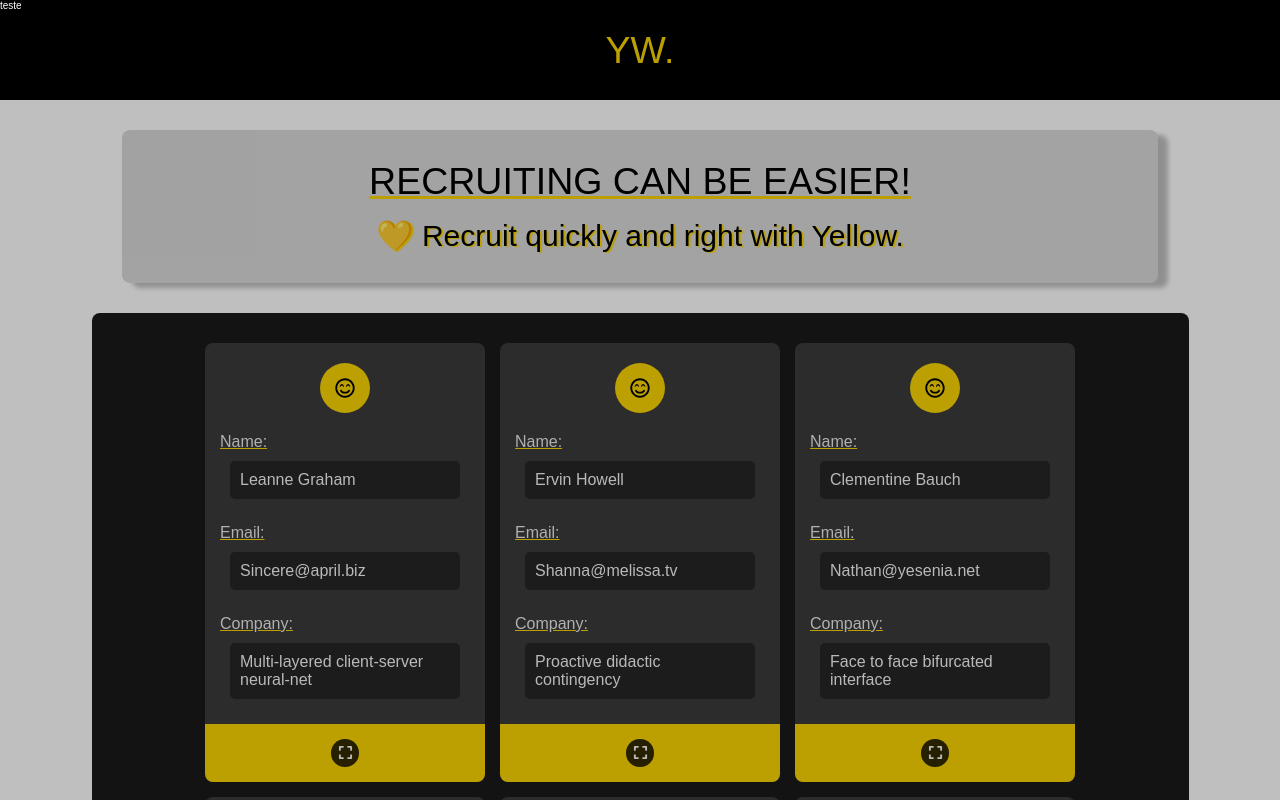
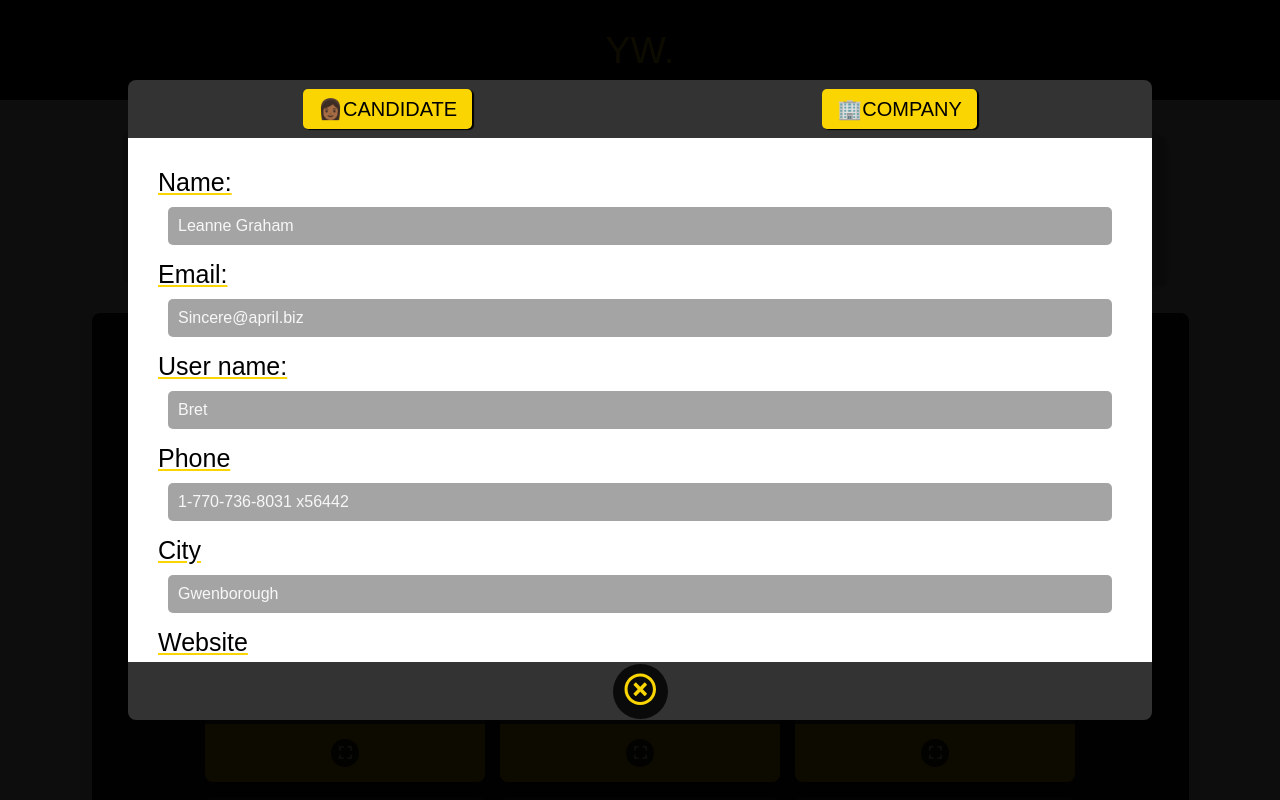
Before and after one commit to tiagoassunc/yellowRec-teste, a React app: page / in a window 1280 px wide. Both pictures are taken after a click on the button 345 px from the left and 752 px from the top of the page. Shown: the top 800 px of the page. Built offline with nearby package versions, Linux system fonts and the light colour scheme; the HTML template or start-up script is replaced by a standard one.

Commit message:
Update CandidateModal component

```diff
--- a/src/components/CandidateModal/CandidateModal.js
+++ b/src/components/CandidateModal/CandidateModal.js
@@ -1,16 +1,108 @@
-import React from "react";
-import { useSelector } from "react-redux";
+import React, { useState } from "react";
+
+import { FaRegTimesCircle } from "react-icons/fa";
 
 import "./CandidateModal.styles.scss";
 
-export const CandidateModal = (candidateId) => {
-  const list = useSelector((state) => state.candidatesList);
+export const CandidateModal = ({ candidate, closeModal }) => {
+  const [activeType, setActiveType] = useState("candidate");
 
-  console.log("candidateId", candidateId);
+  const getCandidateInfo = () => {
+    return (
+      <div className="completeInfo">
+        <div className="section-CompleteInfo">
+          <p className="completeInfo-container-title">Name:</p>
+          <p className="completeInfo-container-content">{candidate.name}</p>
+        </div>
+        <div className="section-CompleteInfo">
+          <p className="completeInfo-container-title">Email:</p>
+          <p className="completeInfo-container-content">{candidate.email}</p>
+        </div>
+        <div className="section-CompleteInfo">
+          <p className="completeInfo-container-title">User name:</p>
+          <p className="completeInfo-container-content">{candidate.username}</p>
+        </div>
+        <div className="section-CompleteInfo">
+          <p className="completeInfo-container-title">Phone</p>
+          <p className="completeInfo-container-content">{candidate.phone}</p>
+        </div>
+        <div className="section-CompleteInfo">
+          <p className="completeInfo-container-title">City</p>
+          <p className="completeInfo-container-content">
+            {candidate.address.city}
+          </p>
+        </div>
+        <div className="section-CompleteInfo">
+          <p className="completeInfo-container-title">Website</p>
+          <p className="completeInfo-container-content">{candidate.website}</p>
+        </div>
+      </div>
+    );
+  };
+
+  const getCompanyInfo = () => {
+    return (
+      <div className="completeInfo">
+        <div className="section-CompleteInfo">
+          <p className="completeInfo-container-title">Company Name:</p>
+          <p className="completeInfo-container-content">
+            {candidate.company.name}
+          </p>
+        </div>
+        <div className="section-CompleteInfo">
+          <p className="completeInfo-container-title">Company Atuation:</p>
+          <p className="completeInfo-container-content">
+            {candidate.company.bs}
+          </p>
+        </div>
+        <div className="section-CompleteInfo">
+          <p className="completeInfo-container-title">More About:</p>
+          <p className="completeInfo-container-content">
+            {candidate.company.catchPhrase}
+          </p>
+        </div>
+      </div>
+    );
+  };
 
   return (
     <div className="modal-container">
-      <div className="candidate-modal"> teste</div>
+      <div className="candidate-modal">
+        <div className="type-handler">
+          <button
+            className="type-handler-bttn"
+            onClick={() => {
+              setActiveType("candidate");
+            }}
+          >
+            👩🏾Candidate
+          </button>
+          <button
+            className="type-handler-bttn"
+            onClick={() => {
+              setActiveType("company");
+            }}
+          >
+            🏢Company
+          </button>
+        </div>
+        {activeType === "candidate" ? getCandidateInfo() : getCompanyInfo()}
+        <div className="candidate-modal-close">
+          <button
+            className="close-container"
+            onClick={() => {
+              closeModal();
+            }}
+          >
+            <FaRegTimesCircle
+              style={{
+                color: "#fad502",
+                fontSize: "3.25rem",
+              }}
+            />
+          </button>
+        </div>
+      </div>
     </div>
   );
 };
--- a/src/components/CandidateModal/CandidateModal.styles.scss
+++ b/src/components/CandidateModal/CandidateModal.styles.scss
@@ -1,3 +1,6 @@
+@import "../../styles/utils/variables";
+@import "../../styles/utils/mixins";
+
 .modal-container {
   position: fixed;
   top: 0;
@@ -5,7 +8,7 @@
   bottom: 0;
   left: 0;
   font-family: Arial, Helvetica, sans-serif;
-  background: rgba(0, 0, 0, 0.25);
+  background: rgba(0, 0, 0, 0.95);
   z-index: 99999;
   opacity: 1;
   -webkit-transition: opacity 400ms ease-in;
@@ -13,4 +16,87 @@
   transition: opacity 400ms ease-in;
   height: 100%;
   width: 100%;
+
+  @include center;
 }
+
+.candidate-modal {
+  width: 80%;
+  height: 80%;
+  background-color: white;
+  border-radius: getBorder(card);
+
+  display: flex;
+  flex-direction: column;
+}
+
+.type-handler {
+  height: 10%;
+  width: 100%;
+  background-color: rgba(0, 0, 0, 0.8);
+
+  @include center;
+  justify-content: space-around;
+
+  &-bttn {
+    font-size: getFontSize(md);
+    padding: 0.8rem 1.5rem;
+    background-color: getColor(primary);
+    border: none;
+    border-radius: getBorder(input);
+    text-transform: uppercase;
+    box-shadow: 2px 1px 1px rgb(0, 0, 0);
+    cursor: pointer;
+  }
+}
+
+.candidate-modal-close {
+  width: 100%;
+  height: 10%;
+  background-color: rgba(0, 0, 0, 0.8);
+
+  @include center;
+}
+
+.close-container {
+  background-color: rgba(0, 0, 0, 0.8);
+  border: none;
+  border-radius: getBorder(round);
+  height: 5.5rem;
+  width: 5.5rem;
+  cursor: pointer;
+}
+
+.completeInfo {
+  color: black;
+  height: 80%;
+  overflow-y: scroll;
+  padding: 3rem;
+
+  display: flex;
+  flex-direction: column;
+  justify-content: space-evenly;
+}
+
+.section-CompleteInfo {
+  margin-bottom: 0.5rem;
+}
+
+.completeInfo-container {
+  padding: 0 1.5rem;
+  color: black;
+
+  &-title {
+    font-size: getFontSize(lg);
+    text-decoration: underline getColor(primary);
+  }
+
+  &-content {
+    color: getColor(tertiary);
+    font-size: getFontSize(xs);
+    background-color: rgba(0, 0, 0, 0.355);
+    padding: 1rem;
+    border-radius: getBorder(input);
+    margin: 1rem;
+  }
+}
```
